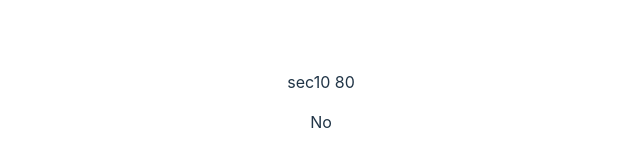
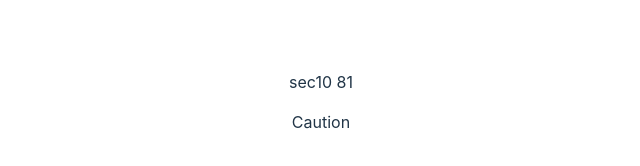
Before and after one commit to hotchrome2/vue3udemy, a Vue app: page / in a window 1280 px wide. Shown: the part 298-464 px from the top of the page, without its empty margins (319-959 px from the left). Built offline with nearby package versions, Linux system fonts and the light colour scheme.

Commit message:
sec10-81 v-else-if

```diff
--- a/src/components/Udemy.vue
+++ b/src/components/Udemy.vue
@@ -1,7 +1,15 @@
 <template>
-  <p>sec10 80</p>
-  <p v-if="toggle">Yes</p>
-  <p v-else>No</p>
+  <p>sec10 81</p>
+  <p v-if="color === 'red'">
+    Stop
+  </p>
+  <p v-else-if="color === 'yellow'">
+    Caution
+  </p>
+  <p v-else-if="color === 'blue'">
+    Go
+  </p>
+  <p v-else>Not red/yellow/blue</p>
 </template>
 
 <script setup>
@@ -11,15 +19,9 @@
 export default {
   data() {
     return {
-      toggle: false,
+      color: 'yellow',
     }
   },
-  watch: {
-  },
-  mounted: function() {
-  },
-  methods: {
-  }
 }
 </script>
 
```
